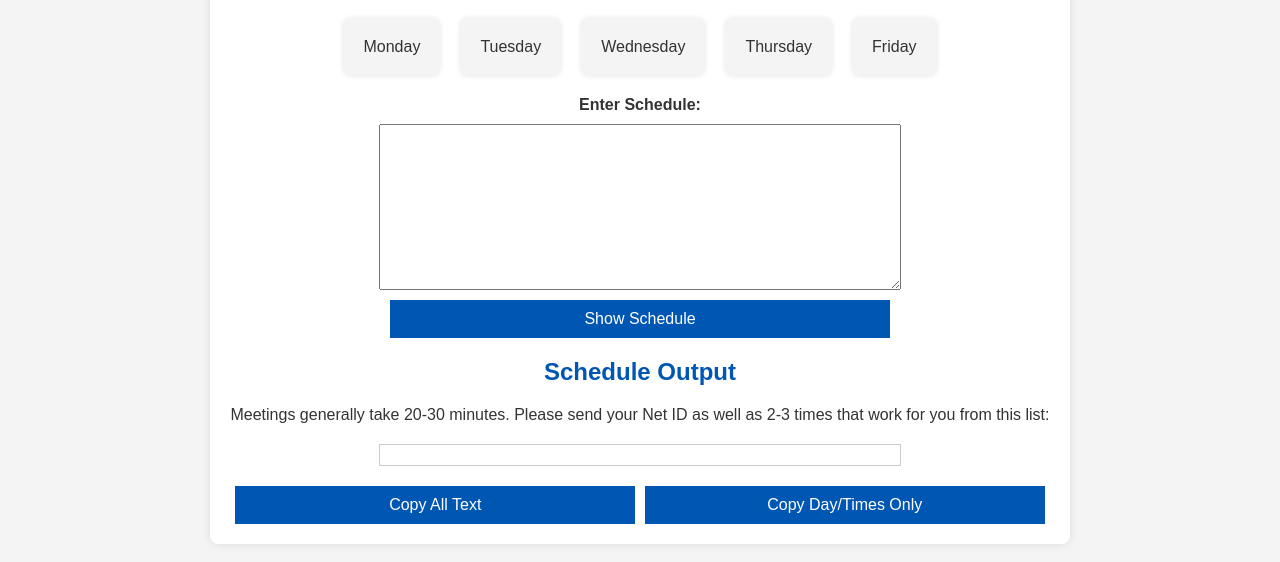
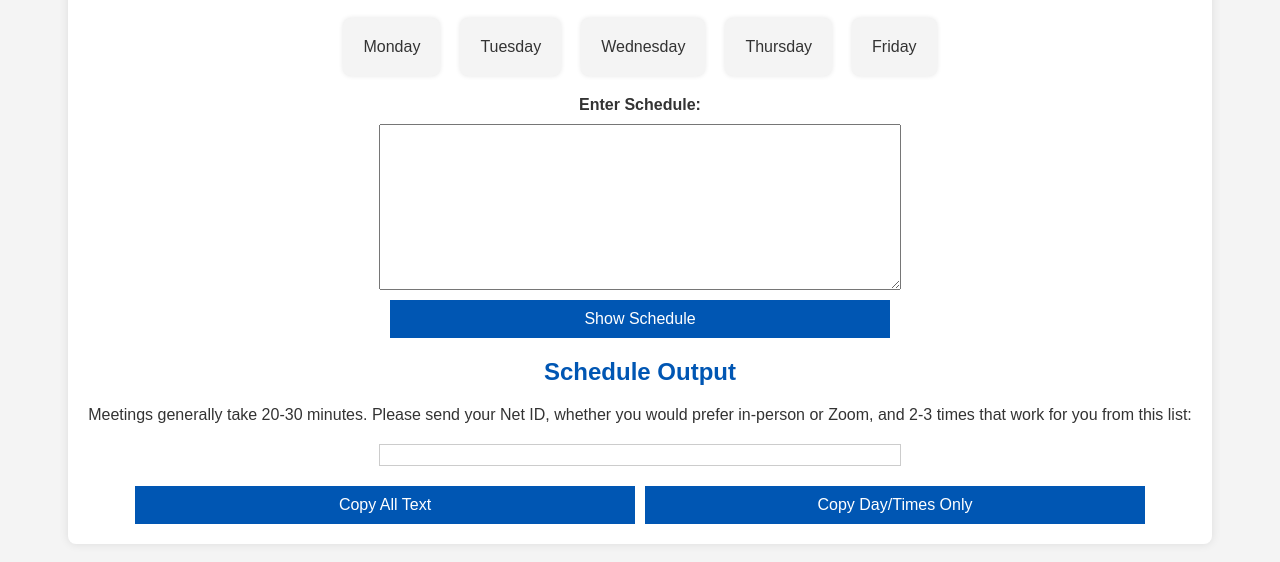
Before and after one commit to austin1073/austin1073.github.io, a plain HTML site: page index.html in a window 1280 px wide. Both pictures are taken after a click on the button "Copy All Text". Shown: the part 120-682 px from the top of the page. Drawn offline with Linux system fonts and the light colour scheme.

Commit message:
Update index.html
Updated

```diff
--- a/index.html
+++ b/index.html
@@ -127,8 +127,8 @@
 
       <h2>Schedule Output</h2>
       <div class="info-text">
-        Meetings generally take 20-30 minutes. Please send your Net ID as well
-        as 2-3 times that work for you from this list:
+        Meetings generally take 20-30 minutes. Please send your Net ID, whether you would
+        prefer in-person or Zoom, and 2-3 times that work for you from this list:
       </div>
       <div id="scheduleOutput"></div>
       <div class="copy-buttons">
@@ -150,7 +150,7 @@
 
       function copyAllText() {
         const infoText =
-          "Meetings generally take 20-30 minutes. Please send your Net ID as well as 2-3 times that work for you from this list:";
+          "Meetings generally take 20-30 minutes. Please send your Net ID, whether you would prefer in-person or Zoom, and 2-3 times that work for you from this list:";
         const scheduleOutput = document
           .getElementById("scheduleOutput")
           .textContent.trim();
```
